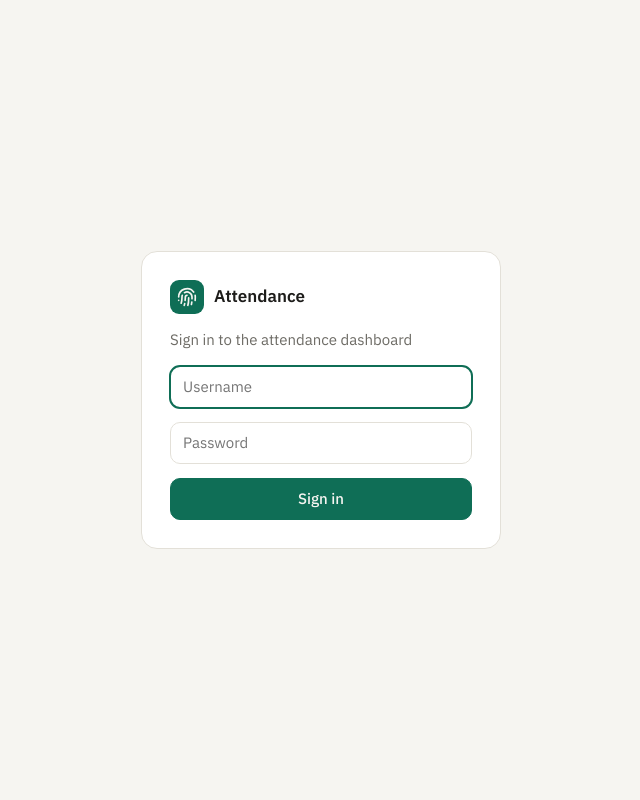
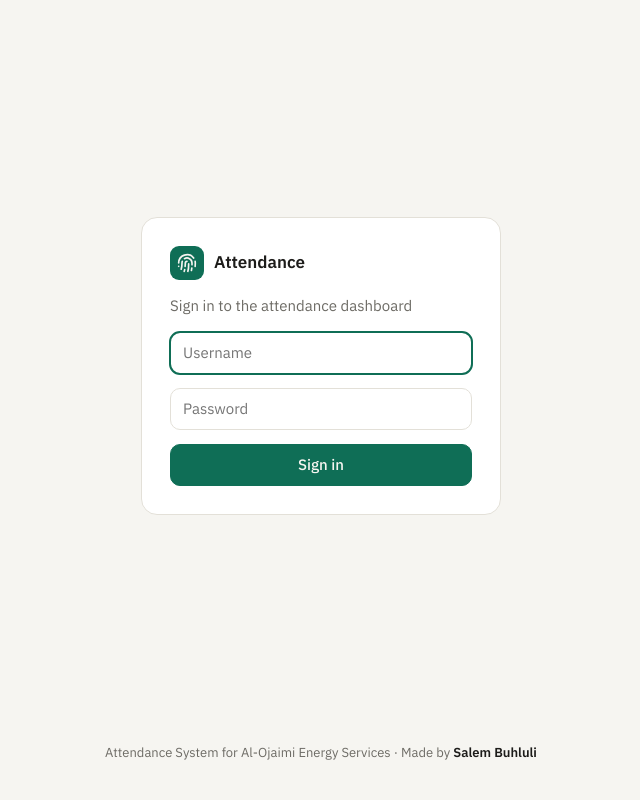
Before and after one commit to SalemBahlooli/ES-Attendance-Server, a PHP site: page /login.html in a window 1280 px wide. Shown: the whole page, without its empty margins (319-959 px from the left). Run offline with PHP 8.4, Linux system fonts and the light colour scheme.

Commit message:
Calmer chart colors and a credits footer
- Softer, validated status palette (present, late, leave, absent) for
  light and dark, and a muted slate scale for the calendar and hourly chart
- Footer on the dashboard and sign-in page:
  "Attendance System for Al-Ojaimi Energy Services · Made by Salem Buhluli"
- Shorter KPI labels so they fit on one line

Co-Authored-By: Claude Opus 5.5 <noreply@anthropic.com>
Claude-Session: https://claude.ai/code/session_01TCctreG3Z7BinYU8JgSegx

```diff
--- a/public/index.html
+++ b/public/index.html
@@ -420,6 +420,8 @@
       </table>
     </div>
   </section>
+
+  <footer class="site-footer">Attendance System for Al-Ojaimi Energy Services · Made by <strong>Salem Buhluli</strong></footer>
 </main>
 </div>
 </div>
--- a/public/login.html
+++ b/public/login.html
@@ -21,6 +21,7 @@
     <input type="password" name="password" placeholder="Password" autocomplete="current-password" required>
     <button type="submit" class="btn primary">Sign in</button>
   </form>
+  <footer class="site-footer">Attendance System for Al-Ojaimi Energy Services · Made by <strong>Salem Buhluli</strong></footer>
   <script>
     const err = new URLSearchParams(location.search).get('error');
     const MESSAGES = {
--- a/public/overview.js
+++ b/public/overview.js
@@ -271,7 +271,7 @@ function ovStats(rows, single) {
       stat('Absent', n('absent'), '', 'danger') +
       stat('On leave', n('leave'), '', 'info') +
       stat('Not in yet', rows.filter((r) => r.status === 'not_yet').length, '', 'muted') +
-      stat('Average first in', avgIn);
+      stat('Avg first in', avgIn);
     return;
   }
   const workDays = rows.filter((r) => ['present', 'late', 'absent', 'leave'].includes(r.status)).length;
@@ -281,8 +281,8 @@ function ovStats(rows, single) {
     stat('Late arrivals', n('late'), lateMin ? `${fmtDur(lateMin)} in total` : '', 'warn') +
     stat('Absences', n('absent'), 'work days with no punch', 'danger') +
     stat('Leave days', n('leave'), '', 'info') +
-    stat('Average first in', avgIn) +
-    stat('Average worked', avgWork, 'first in to last out');
+    stat('Avg first in', avgIn) +
+    stat('Avg worked', avgWork, 'first in to last out');
 }
 
 /* ---------- SVG helpers ---------- */
--- a/public/style.css
+++ b/public/style.css
@@ -253,19 +253,19 @@ td.wrap { white-space: normal; min-width: 220px; }
 /* ---------------- Overview & charts ---------------- */
 /* Chart colors, checked for color-blind separation in both modes */
 :root {
-  --c-ok: #12936e; --c-late: #e5850f; --c-leave: #2f7fd1; --c-absent: #d6456a; --c-mag: #5b5bd6;
+  --c-ok: #2e9479; --c-late: #cf9a45; --c-leave: #5787c9; --c-absent: #c46a78; --c-mag: #6a84a6;
   --c-offday: #efede7; --c-empty: transparent; --c-empty-line: #e3e0d8; --c-hatch: rgba(255, 255, 255, .55);
   --grid: #eeece6;
-  --heat-1: #e6e6fb; --heat-2: #c6c6f6; --heat-3: #9d9def; --heat-4: #7373e3; --heat-5: #4f4fc4;
-  --heat-ink-1: #2b2b5c; --heat-ink-2: #2b2b5c; --heat-ink-3: #1d1d40; --heat-ink-4: #ffffff; --heat-ink-5: #ffffff;
+  --heat-1: #e7ecf2; --heat-2: #cdd7e4; --heat-3: #a9b9cf; --heat-4: #7f96b4; --heat-5: #5a7395;
+  --heat-ink-1: #2c3a4d; --heat-ink-2: #2c3a4d; --heat-ink-3: #1f2a38; --heat-ink-4: #ffffff; --heat-ink-5: #ffffff;
 }
 @media (prefers-color-scheme: dark) {
   :root {
-    --c-ok: #1fa97d; --c-late: #c47a12; --c-leave: #4a8fe0; --c-absent: #e0587c; --c-mag: #7b7be8;
+    --c-ok: #2f9a7d; --c-late: #b8883a; --c-leave: #5a8ad0; --c-absent: #c86a7b; --c-mag: #7b93b4;
     --c-offday: #262624; --c-empty-line: #34342f; --c-hatch: rgba(0, 0, 0, .35);
     --grid: #2b2b28;
-    --heat-1: #2a2a4d; --heat-2: #3a3a78; --heat-3: #5050a8; --heat-4: #6d6dd8; --heat-5: #a5a5f0;
-    --heat-ink-1: #d9d9f5; --heat-ink-2: #ececfb; --heat-ink-3: #ffffff; --heat-ink-4: #ffffff; --heat-ink-5: #15153a;
+    --heat-1: #28303b; --heat-2: #34425a; --heat-3: #4a5d7a; --heat-4: #6a82a5; --heat-5: #a3b5cf;
+    --heat-ink-1: #d5dce6; --heat-ink-2: #e4e9f0; --heat-ink-3: #ffffff; --heat-ink-4: #ffffff; --heat-ink-5: #16202e;
   }
 }
 
@@ -423,3 +423,9 @@ a { color: var(--accent); }
   .chart-row { grid-template-columns: minmax(0, 1fr); }
   .table-head input { min-width: 0; flex: 1; }
 }
+
+/* footer */
+.site-footer { text-align: center; color: var(--muted); font-size: 13px; padding: 28px 12px 8px; }
+.site-footer strong { color: var(--text); font-weight: 600; }
+.login-body { grid-template-rows: 1fr auto; }
+.login-body .site-footer { padding-bottom: 20px; }
```
